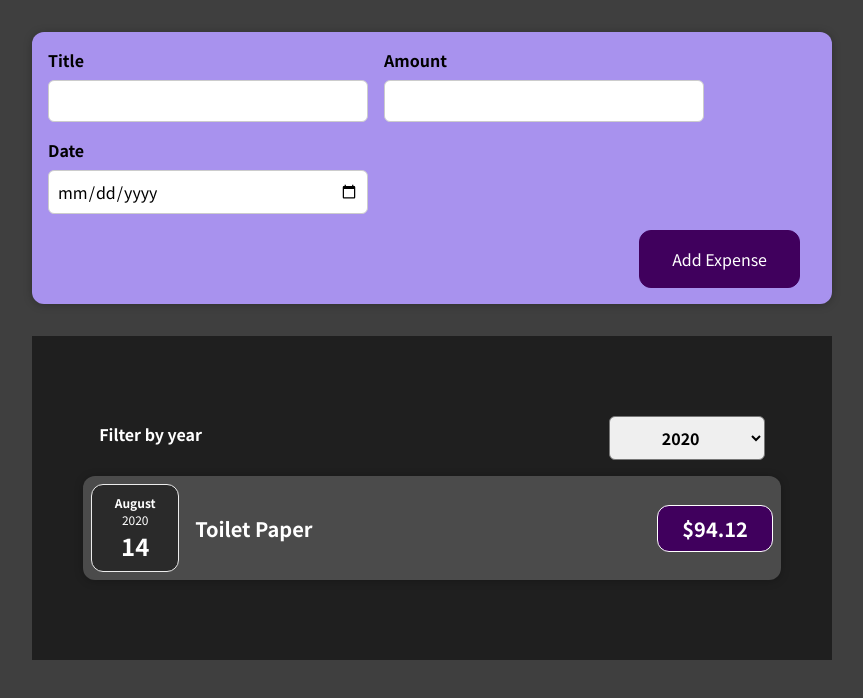
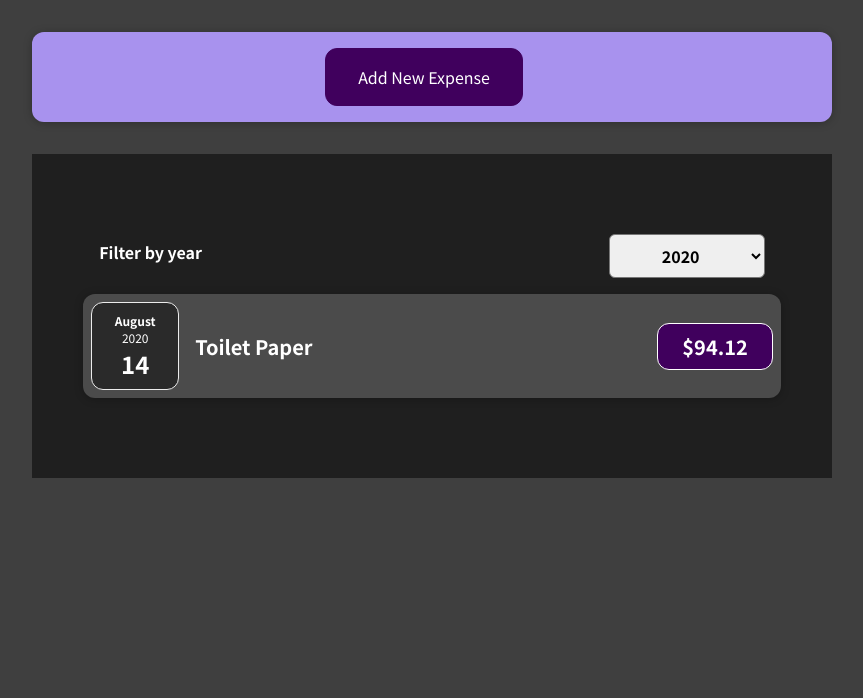
Before and after one commit to ahmetvuruskan/react-complete-guide, a React (Create React App) app: page / in a window 1280 px wide. Shown: the top 698 px of the page, without its empty margins (208-1071 px from the left). Built offline with nearby package versions, Linux system fonts and the light colour scheme.

Commit message:
feature:added show hide feature for add expense form

```diff
--- a/src/components/Expenses.js
+++ b/src/components/Expenses.js
@@ -18,7 +18,7 @@ function Expenses(props) {
         <div className="expenses">
             <ExpensesFilter selected={filteredYear} onChangeFilteredyear={changeFilteredYear}/>
             <div className="expenses-list">
-               <ExpensesList items={filteredExpenses}/>
+                <ExpensesList items={filteredExpenses}/>
             </div>
         </div>
     );
--- a/src/components/NewExpense/ExpenseForm.js
+++ b/src/components/NewExpense/ExpenseForm.js
@@ -41,7 +41,7 @@ const ExpenseForm = (props) => {
             enteredAmount: '',
             enteredDate: ''
         });
-
+        props.onCancel();
     }
     return (
         <form onSubmit={submitHandler}>
@@ -52,14 +52,17 @@ const ExpenseForm = (props) => {
                 </div>
                 <div className="new-expense__control">
                     <label>Amount</label>
-                    <input type="number" min="0.01" value={userInput.enteredAmount} step="0.01" onChange={amountChangeHandler}></input>
+                    <input type="number" min="0.01" value={userInput.enteredAmount} step="0.01"
+                           onChange={amountChangeHandler}></input>
                 </div>
                 <div className="new-expense__control">
                     <label>Date</label>
-                    <input type="date" min="2022-01-01" value={userInput.enteredDate} max="2023-07-01" onChange={dateChangeHandler}></input>
+                    <input type="date" min="2022-01-01" value={userInput.enteredDate} max="2023-07-01"
+                           onChange={dateChangeHandler}></input>
                 </div>
             </div>
             <div className="new-expense__actions">
+                <button onClick={props.onCancel} >Cancel</button>
                 <button type="submit">Add Expense</button>
             </div>
         </form>
--- a/src/components/NewExpense/NewExpense.js
+++ b/src/components/NewExpense/NewExpense.js
@@ -1,22 +1,29 @@
-import React from 'react';
+import React, { useState } from 'react';
 import "./../Css/NewExpense/NewExpense.css";
 import ExpenseForm from "./ExpenseForm";
 
-const newExpense = (props) => {
+const NewExpense = (props) => {
+    const [formStatus, setFormStatus] = useState(false);
     const saveExpenseDataHandler = (enteredExpenseData) => {
         const expenseData = {
             ...enteredExpenseData,
             id: Math.random().toString()
-        }
+        };
         props.onAddExpense(expenseData);
-    }
+    };
+
+    let expenseForm;
+    const statusHandler = () => {
+        setFormStatus(!formStatus)
+    };
 
 
+    return (
+        <div className="new-expense">
+            {!formStatus && <button onClick={statusHandler}>Add New Expense</button>}
+            {formStatus && <ExpenseForm onCancel={statusHandler} onSaveExpenseData={saveExpenseDataHandler}></ExpenseForm>}
+        </div>
+    );
+};
 
-
-    return <div className="new-expense">
-        <ExpenseForm onSaveExpenseData={saveExpenseDataHandler}/>
-    </div>
-}
-
-export default newExpense;
+export default NewExpense;
```
